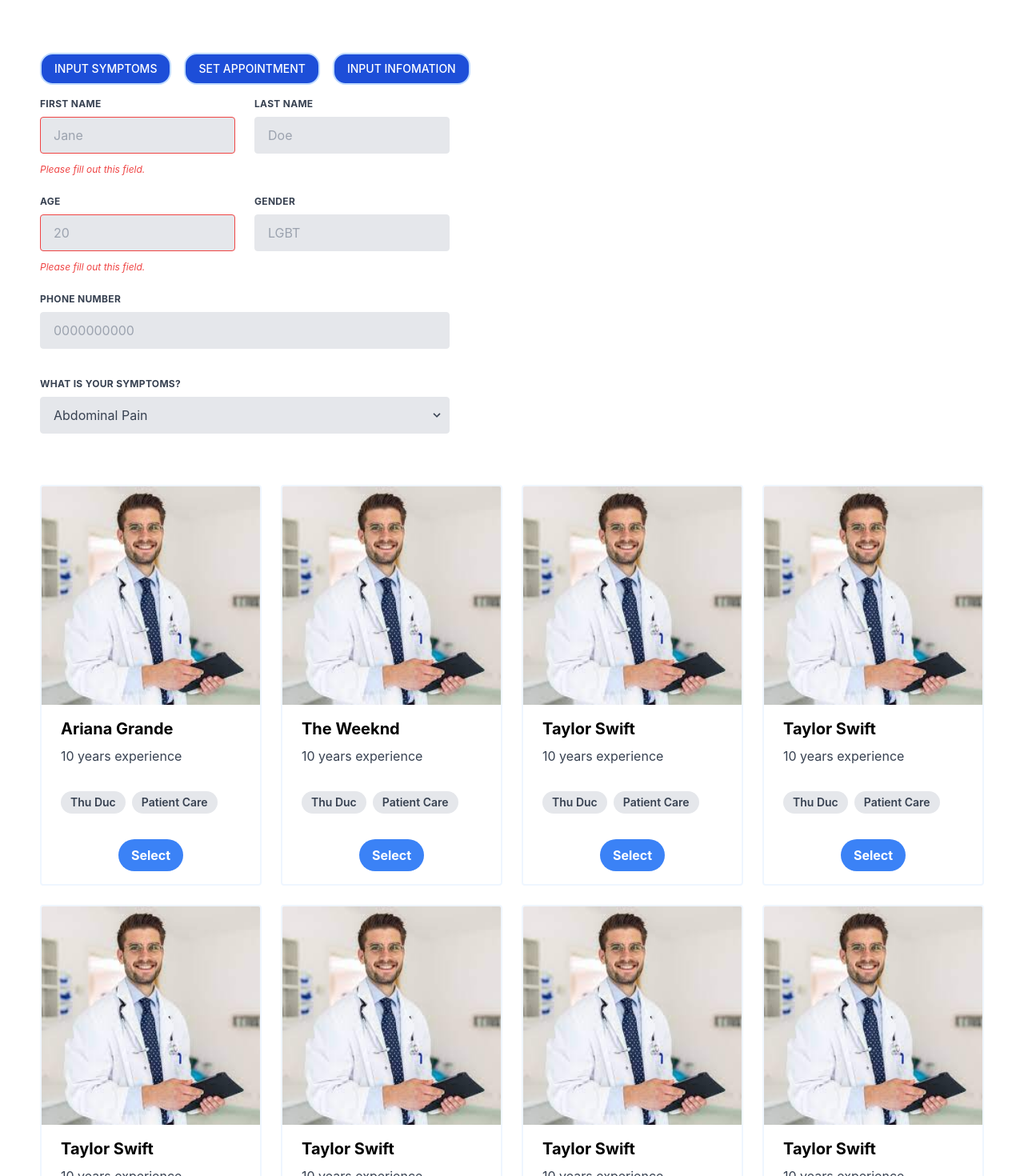
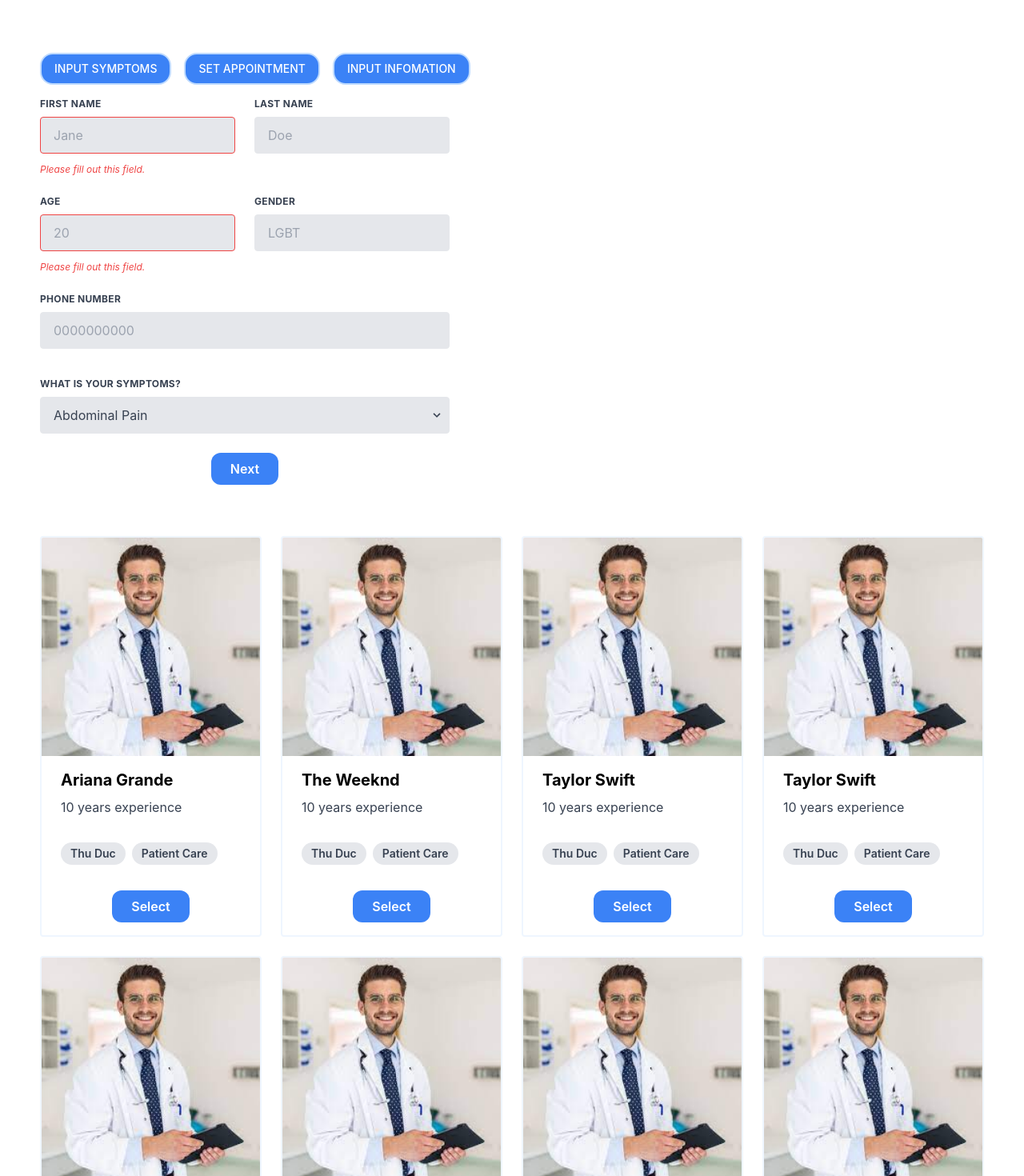
Before and after one commit to quyenUit/Srum-Doctor-Appointment-Project-, a React (Create React App) app in the folder my-app/: page / in a window 1280 px wide. Shown: the top 1470 px of the page at 80% size. Built offline with nearby package versions, Linux system fonts and the light colour scheme.

Commit message:
update button

```diff
--- a/my-app/src/components/Button.jsx
+++ b/my-app/src/components/Button.jsx
@@ -3,7 +3,7 @@ import React from "react";
 const Button = (props) => {
   return (
     <div>
-      <button class="bg-blue-500 hover:bg-blue-700 text-white font-bold py-2 px-4 rounded-full">
+      <button class="bg-blue-500 hover:bg-blue-700 text-white font-semibold py-2 px-6 rounded-xl">
         {props.title}
       </button>
     </div>
--- a/my-app/src/components/Stage.jsx
+++ b/my-app/src/components/Stage.jsx
@@ -5,7 +5,7 @@ const Stage = () => {
   return (
     <div className="flex gap-4 text-sm">
       {stages.map((stage) => (
-        <div className="my-4 uppercase border-2 border-blue-200 bg-blue-700 text-white p-2 px-4 rounded-2xl font-medium">{stage}</div>
+        <div className="my-4 uppercase border-2 border-blue-200 bg-blue-500 text-white p-2 px-4 rounded-2xl font-medium">{stage}</div>
       ))}
     </div>
   );
--- a/my-app/src/components/SystemInput.jsx
+++ b/my-app/src/components/SystemInput.jsx
@@ -1,5 +1,5 @@
 import React from 'react'
-
+import Button from './Button'
 const SystemInput = () => {
     return (
         <form className="w-full max-w-lg">
@@ -59,7 +59,11 @@ const SystemInput = () => {
               </div>
 
           </div>
+
+          <div className='text-center my-6'><Button className="" title= 'Next'/></div>
         </form>
+
+
       );
 }
 
```
